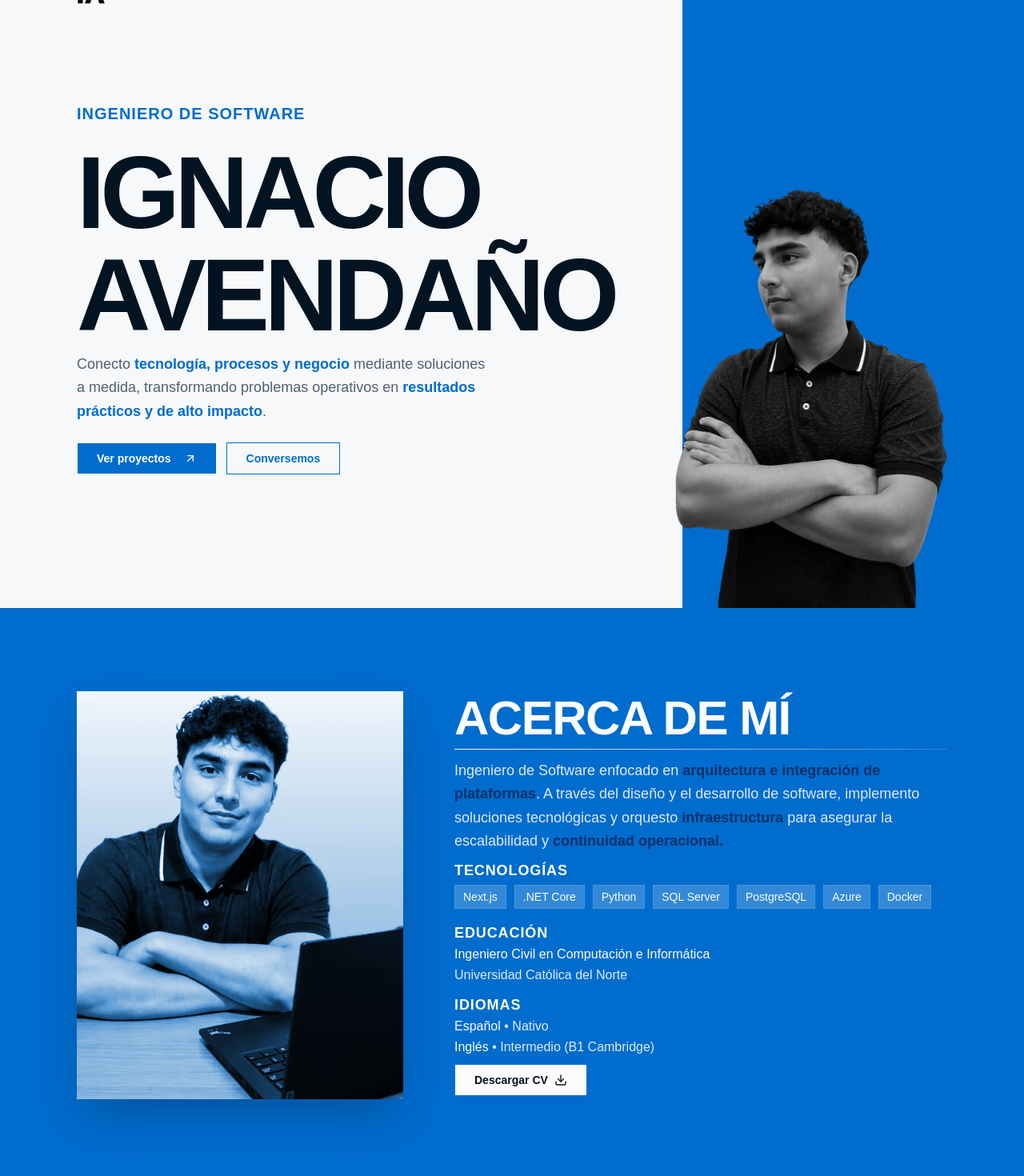
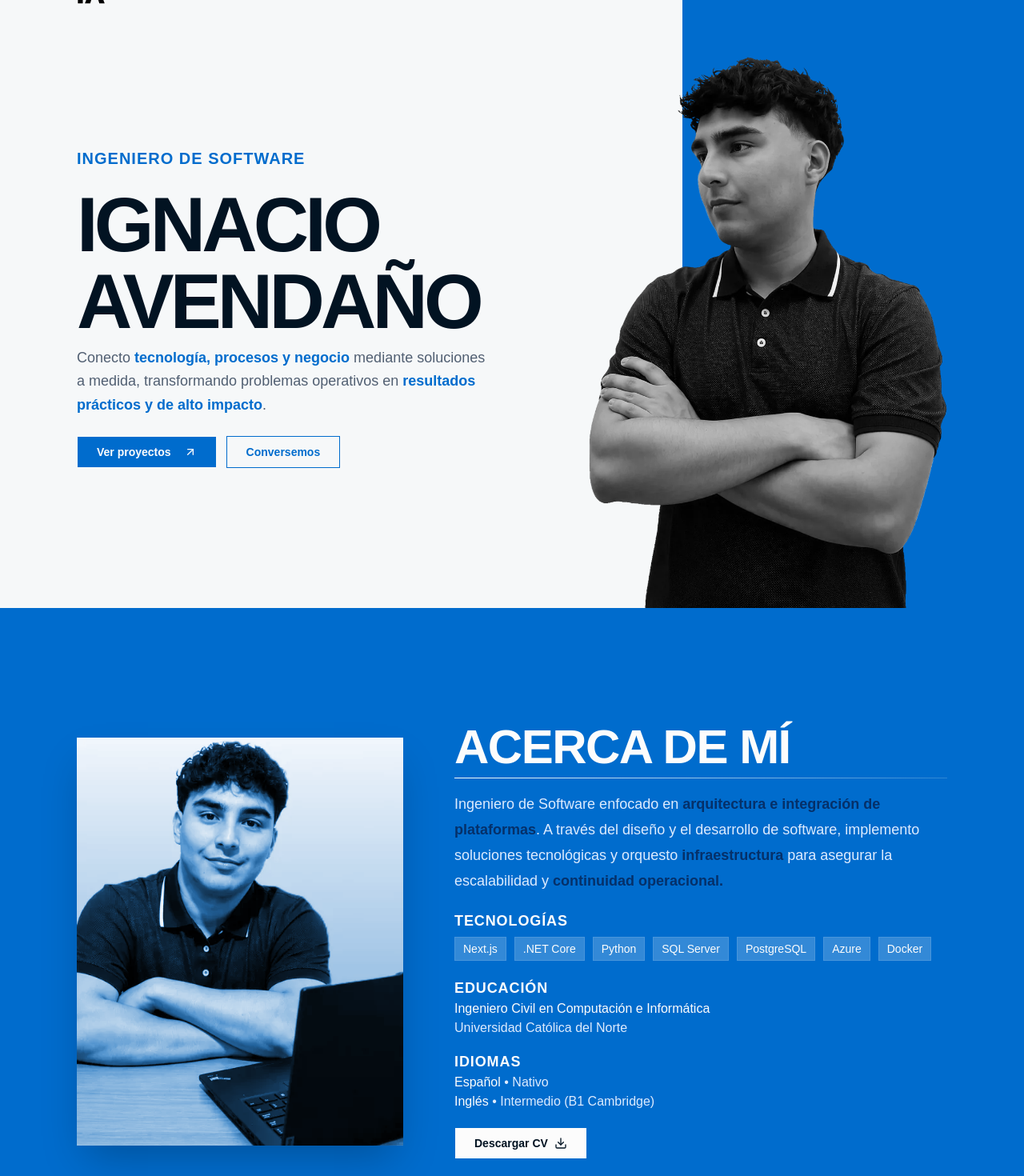
Before and after one commit to ignacioavendanor/ignacioavendanor.github.io, a React (Vite) app: page / in a window 1280 px wide. Shown: the part 40-1510 px from the top of the page at 80% size. Built offline with nearby package versions, Linux system fonts and the light colour scheme; no server answers.

Commit message:
refactor: enhance About, Hero, and Projects components for improved layout and responsiveness

```diff
--- a/src/features/about/about.tsx
+++ b/src/features/about/about.tsx
@@ -12,10 +12,10 @@ export function About() {
   return (
     <section
       id="about"
-      className="w-full bg-primary py-20 text-primary-foreground sm:py-24 lg:py-26 2xl:py-48"
+      className="w-full bg-primary pt-28 pb-24 text-primary-foreground sm:pt-32 sm:pb-28 lg:pt-36 lg:pb-32 2xl:pt-40 2xl:pb-36"
     >
       <Container>
-        <div className="grid w-full grid-cols-1 items-center justify-items-center gap-10 md:grid-cols-[auto_minmax(0,1fr)] md:justify-items-start lg:gap-14 xl:gap-16 2xl:gap-20">
+        <div className="grid w-full grid-cols-1 items-center justify-items-center gap-10 md:grid-cols-[auto_minmax(0,1fr)] md:justify-items-start lg:gap-12 xl:gap-16 2xl:gap-20">
           {/* Image */}
           <Reveal
             y={14}
@@ -27,17 +27,17 @@ export function About() {
             <AboutImage />
           </Reveal>
 
-          <div className="flex w-full flex-col text-left">
+          <div className="flex w-full max-w-2xl flex-col text-left">
             {/* Heading */}
             <Reveal y={10} x={-6} duration={0.35} className="text-center lg:text-left">
-              <h2 className="text-3xl font-black uppercase tracking-tight sm:text-4xl lg:text-5xl xl:text-6xl 2xl:text-7xl">
+              <h2 className="text-3xl font-black uppercase tracking-tight sm:text-4xl lg:text-5xl xl:text-6xl">
                 {t('about.title')}
               </h2>
               <Separator className="mt-2 bg-linear-to-r from-primary-foreground to-primary-foreground/10" />
             </Reveal>
 
             {/* CTA */}
-            <div className="order-2 flex w-full justify-center pt-2 sm:pt-4 lg:order-5 lg:w-auto lg:justify-start lg:pt-2">
+            <div className="order-2 flex w-full justify-center pt-4 sm:pt-6 lg:order-5 lg:w-auto lg:justify-start lg:pt-5">
               <DownloadCVButton />
             </div>
 
@@ -47,7 +47,7 @@ export function About() {
               y={10}
               scale={0.98}
               duration={0.35}
-              className="order-1 pt-4 text-justify text-sm leading-relaxed text-muted-accent sm:text-left sm:text-base lg:order-1 lg:pt-3 lg:text-lg"
+              className="order-1 pt-5 text-justify text-sm leading-6 text-muted-accent sm:text-left sm:text-base sm:leading-7 lg:order-1 lg:pt-4 lg:text-base xl:text-lg xl:leading-8"
             >
               <p>
                 <Trans
@@ -65,9 +65,9 @@ export function About() {
               y={10}
               scale={0.98}
               duration={0.35}
-              className="order-3 space-y-2 pt-5 sm:pt-6 lg:order-2 lg:space-y-1 lg:pt-2"
+              className="order-3 space-y-2 pt-6 sm:pt-7 lg:order-2 lg:space-y-1.5 lg:pt-5"
             >
-              <h3 className="text-xs font-bold uppercase tracking-wider sm:text-sm lg:text-lg 2xl:text-xl">
+              <h3 className="text-sm font-bold uppercase tracking-wider sm:text-base lg:text-base xl:text-lg">
                 {t('about.technologies')}
               </h3>
               <AboutTechnologies />
@@ -79,12 +79,12 @@ export function About() {
               y={10}
               scale={0.98}
               duration={0.35}
-              className="order-4 pt-6 sm:pt-7 lg:order-3 lg:pt-4"
+              className="order-4 pt-5 sm:pt-6 lg:order-3 lg:pt-5"
             >
-              <h3 className="text-xs font-bold uppercase tracking-wider sm:text-sm lg:text-lg 2xl:text-2xl">
+              <h3 className="text-sm font-bold uppercase tracking-wider sm:text-base lg:text-base xl:text-lg">
                 {t('about.education.title')}
               </h3>
-              <p className="text-xs leading-relaxed text-primary-foreground sm:text-sm lg:text-base 2xl:text-xl">
+              <p className="text-sm leading-6 text-primary-foreground sm:text-base lg:text-sm xl:text-base">
                 {t('about.education.degree')}
                 <br />
                 <span className="text-muted-accent">{t('about.education.institution')}</span>
@@ -97,12 +97,12 @@ export function About() {
               y={10}
               scale={0.98}
               duration={0.35}
-              className="order-5 pt-6 sm:pt-7 lg:order-4 lg:pt-2.5"
+              className="order-5 pt-5 sm:pt-6 lg:order-4 lg:pt-4"
             >
-              <h3 className="text-xs font-bold uppercase tracking-wider sm:text-sm lg:text-lg 2xl:text-2xl">
+              <h3 className="text-sm font-bold uppercase tracking-wider sm:text-base lg:text-base xl:text-lg">
                 {t('about.languages.title')}
               </h3>
-              <p className="text-xs leading-relaxed text-primary-foreground sm:text-sm lg:text-base 2xl:text-xl">
+              <p className="text-sm leading-6 text-primary-foreground sm:text-base lg:text-sm xl:text-base">
                 {t('about.languages.native.name')}
                 <span className="text-muted-accent"> • {t('about.languages.native.level')}</span>
                 <br />
--- a/src/features/hero/hero.tsx
+++ b/src/features/hero/hero.tsx
@@ -11,7 +11,7 @@ export function Hero() {
   return (
     <section
       id="home"
-      className="relative flex min-h-svh items-center justify-center overflow-x-clip bg-background py-10 lg:h-svh lg:py-0"
+      className="relative flex min-h-svh items-center justify-center overflow-hidden bg-background py-10 lg:h-svh lg:pb-0 lg:pt-12"
     >
       <div
         aria-hidden="true"
@@ -22,7 +22,7 @@ export function Hero() {
         <div className="relative z-20 flex h-full flex-col-reverse items-center justify-center gap-6 lg:grid lg:grid-cols-[minmax(0,1fr)_auto] lg:items-end lg:gap-8 xl:gap-12">
           <div className="flex w-full min-w-0 flex-col items-center justify-center text-center lg:flex-1 lg:items-start lg:self-center lg:text-left">
             <Reveal y={28} scale={0.96} delay={0.05} duration={0.55} className="w-full">
-              <h1 className="w-full text-3xl font-extrabold uppercase tracking-tighter xs:text-5xl sm:text-6xl md:text-7xl lg:text-8xl xl:text-9xl">
+              <h1 className="w-full text-3xl font-extrabold uppercase tracking-tighter xs:text-5xl sm:text-6xl md:text-7xl lg:text-8xl">
                 <span className="mb-4 block text-xs font-bold uppercase leading-normal tracking-wider text-primary sm:mb-5 sm:text-base lg:text-lg xl:text-xl">
                   {t('hero.role')}
                 </span>
@@ -71,7 +71,7 @@ export function Hero() {
             </Reveal>
           </div>
 
-          <div className="w-64 shrink-0 self-center xs:w-72 sm:w-82 md:w-85 lg:self-end">
+          <div className="w-64 shrink-0 self-center xs:w-72 sm:w-82 md:w-85 lg:absolute lg:bottom-0 lg:right-0 lg:w-90 xl:w-md">
             <ProfilePicture className="block h-auto w-full object-contain object-bottom grayscale transition duration-300 ease-in-out hover:grayscale-0" />
           </div>
         </div>
--- a/src/features/projects/projects.tsx
+++ b/src/features/projects/projects.tsx
@@ -19,7 +19,7 @@ export function Projects() {
   return (
     <section
       id="projects"
-      className="flex min-h-svh items-center overflow-x-clip py-24 sm:py-28 lg:py-32"
+      className="flex min-h-svh items-center overflow-x-clip py-32 sm:py-36 lg:py-40"
     >
       <Container>
         <div className="mx-auto mb-8 max-w-4xl text-center sm:mb-10">
```
